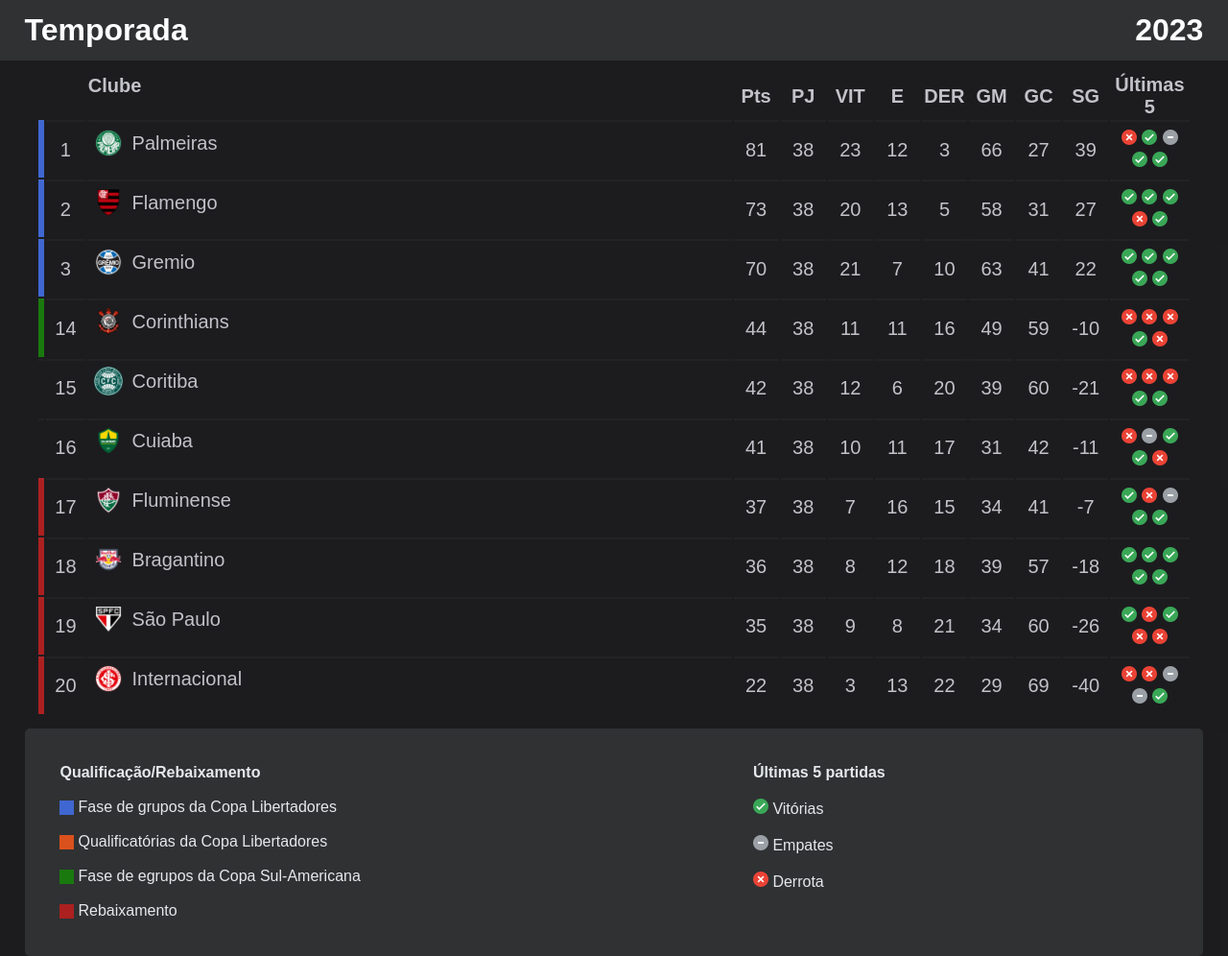
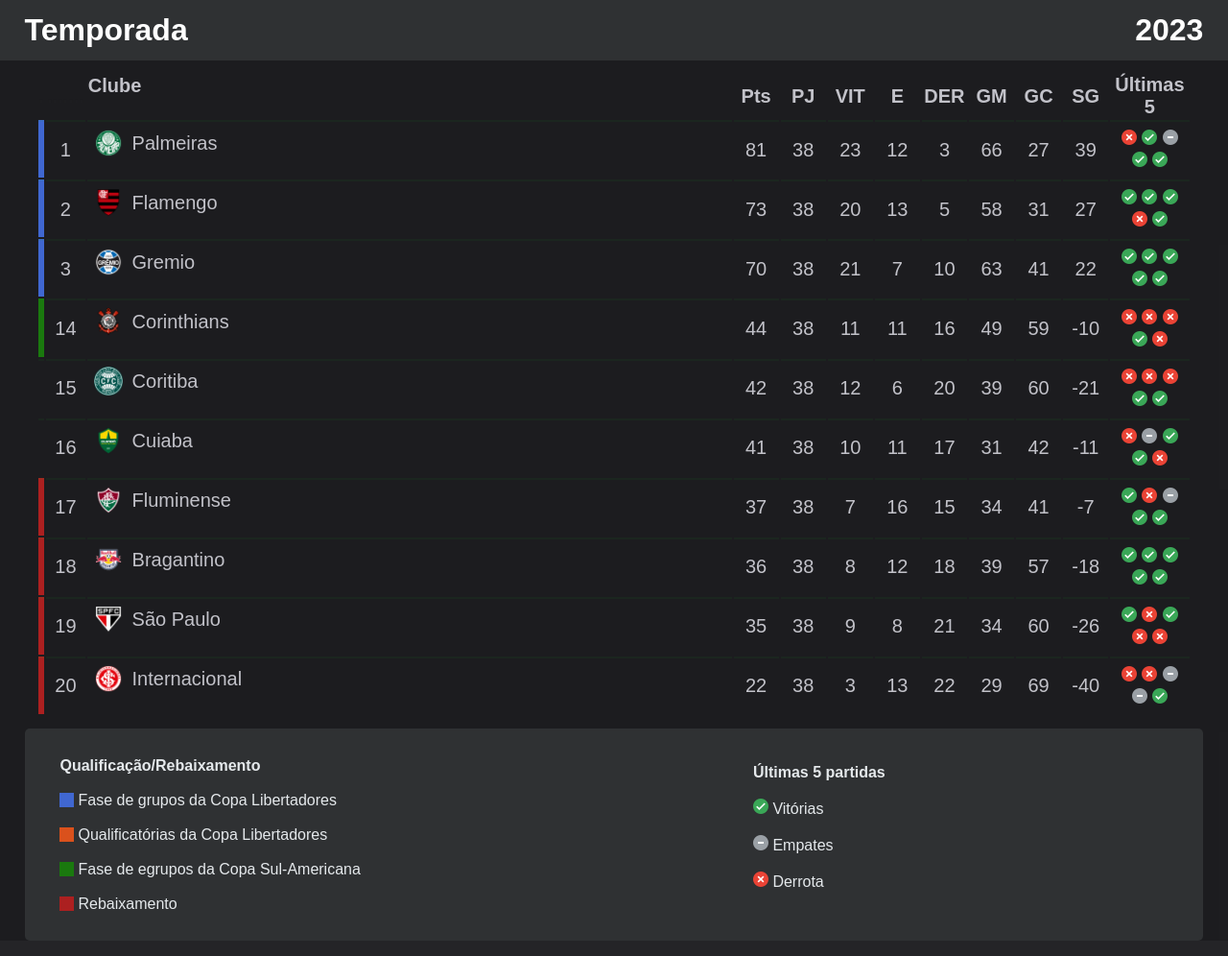
Before and after one commit to pedrohcferri/metododeafericao, a plain HTML site: page index.html in a window 1280 px wide. Shown: the whole page at 96% size. Drawn offline with Linux system fonts and the light colour scheme.

Commit message:
ajustesnalista

```diff
--- a/style.css
+++ b/style.css
@@ -67,7 +67,7 @@ td{
     align-items: center;
     text-align: center;
     padding: 0.5%;
-    border-top: 2px solid rgba(130, 139, 131, 0.067);
+    border-top: 2px solid rgba(23, 182, 41, 0.067);
 
 
 }
@@ -91,7 +91,7 @@ table{
     padding: 2% 1%;
     align-items:normal;
 
-    height: 1%;
+    height: 170px;
     width: 94%;
     border-radius: 5px;
     list-style: none;
@@ -102,7 +102,7 @@ table{
 
 .lista_um{
     list-style-type: none;
-    padding:1% 2%;
+    padding:0.4% 2%;
 
 }
 
```
